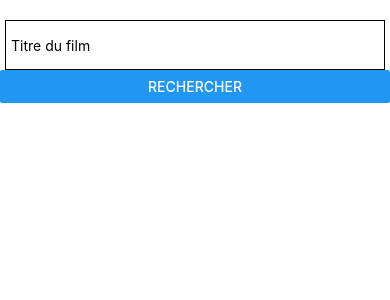
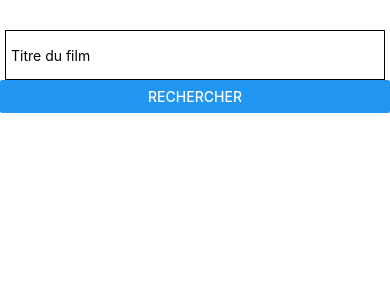
Before and after one commit to McDono/MoviesAndMe, a React Native app: screen / in a window 390 px wide. Shown: the top 300 px of the page. Built offline with nearby package versions, Linux system fonts and the light colour scheme.

Commit message:
images included. About to implement search on enter key

```diff
--- a/components/filmItem.js
+++ b/components/filmItem.js
@@ -1,5 +1,6 @@
 import React, { Component } from 'react';
 import { StyleSheet, View, Text, Image } from 'react-native';
+import { getImage } from '../api/tmdbAPI';
 
 class FilmItem extends Component {
   constructor(props) {
@@ -7,21 +8,23 @@ class FilmItem extends Component {
     this.state = {};
   }
   render() {
-
     const film = this.props.film;
 
     return (
       <View style={styles.main_container}>
-        <Image style={styles.image} source={{uri: "image"}} />
-        <View style={styles.content_container }>
-          <View
-            style={styles.header_container}
-          >
+        <Image
+          style={styles.image}
+          source={{ uri: getImage(film.poster_path) }}
+        />
+        <View style={styles.content_container}>
+          <View style={styles.header_container}>
             <Text style={styles.title_text}>{film.title}</Text>
             <Text style={styles.vote_text}>{film.vote_average}</Text>
           </View>
           <View style={styles.description_container}>
-            <Text style={styles.description_text} numberOfLines={6}>{film.overview}</Text>
+            <Text style={styles.description_text} numberOfLines={6}>
+              {film.overview}
+            </Text>
           </View>
           <View style={styles.date_container}>
             <Text style={styles.date_text}>{film.realase_date}</Text>
@@ -40,8 +43,8 @@ const styles = StyleSheet.create({
   image: {
     width: 120,
     height: 180,
-    margin: 5,
-    backgroundColor: 'gray'
+    margin: 5
+    // backgroundColor: 'gray'
   },
   content_container: {
     flex: 1,
@@ -71,7 +74,7 @@ const styles = StyleSheet.create({
     color: '#666666'
   },
   date_container: {
-    flex: 1,
+    flex: 1
   },
   date_text: {
     textAlign: 'right',
--- a/components/search.js
+++ b/components/search.js
@@ -57,7 +57,7 @@ class Search extends Component {
 const styles = StyleSheet.create({
   mainContainer: {
     flex: 1,
-    marginTop: 20
+    marginTop: 30
   },
   textInput: {
     marginLeft: 5,
```
